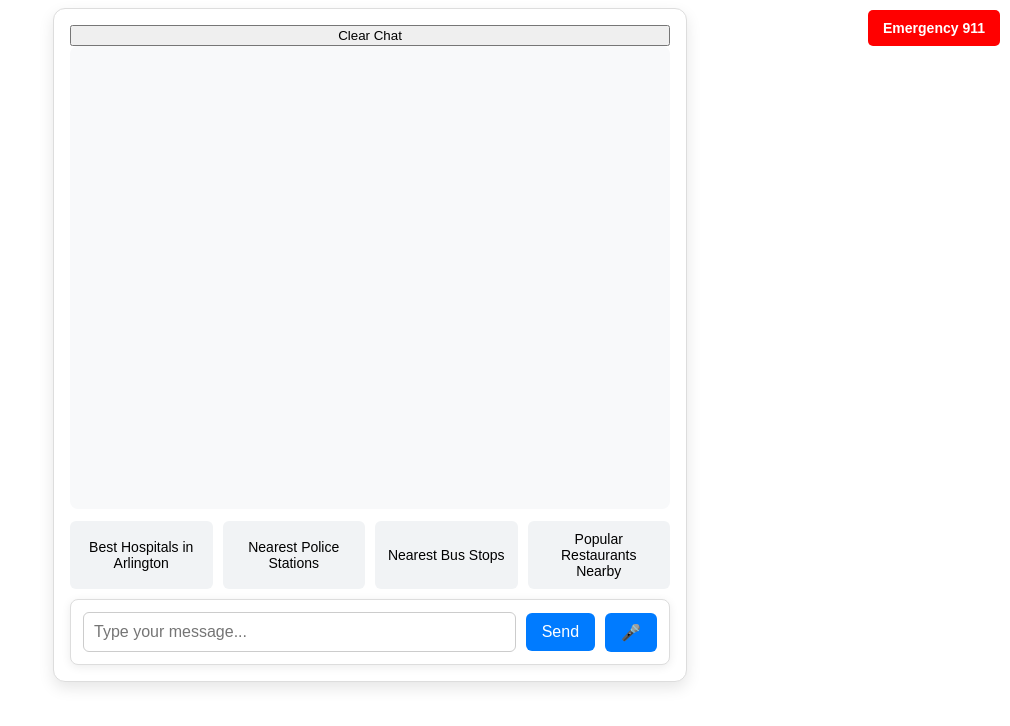
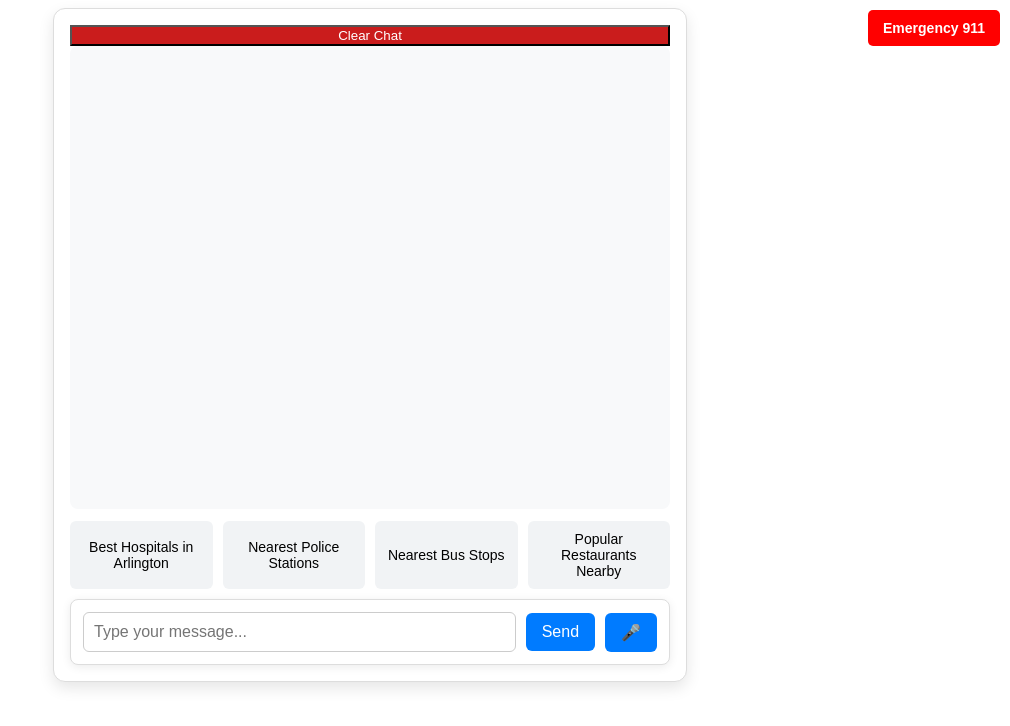
Before and after one commit to SujitShres1ha/SmartChatBot, a Next.js app: page / in a window 1280 px wide. Shown: the top 726 px of the page, without its empty margins (270-1280 px from the left). Built offline with nearby package versions, Linux system fonts and the light colour scheme.

Commit message:
Add styling to clear button in ChatWindow component

```diff
--- a/src/components/ChatWindow.jsx
+++ b/src/components/ChatWindow.jsx
@@ -92,7 +92,7 @@ const ChatWindow = () => {
 
   return (
     <div className="chat-window">
-      <button onClick={clearChatHistory}>Clear Chat</button>
+      <button onClick={clearChatHistory} className="clear">Clear Chat</button>
 
       {/* Emergency Button */}
       <button className="emergency-button" onClick={handleEmergencyClick}>
--- a/src/lib/gemini.js
+++ b/src/lib/gemini.js
@@ -7,7 +7,7 @@ const ai = new GoogleGenAI({ apiKey });
 export default async function gemini(messages) {
   try {
     // Format context with sender roles
-    const locationContext = `Imagine you are a friendly and knowledgeable expert living in Arlington, Texas. Answer the following questions with honesty and keep your responses concise. Provide helpful and accurate information based on your local expertise. The user responses are for your reference only. Limit your response under 100 words.\n\n`
+    const locationContext = `Imagine you are a friendly and knowledgeable expert living in Arlington, Texas. Answer the following questions with honesty and keep your responses concise. Provide helpful and accurate information based on your local expertise. The user responses are for your reference only. Limit your response under 100 words.\n\n`;
     const formattedMessages = messages.map((message) =>
       `${message.text}`
     ).join("\n");
--- a/src/styles/globals.css
+++ b/src/styles/globals.css
@@ -182,3 +182,8 @@
 .emergency-button:hover {
   background-color: darkred;
 }
+
+.clear {
+  background-color: rgb(202, 28, 28);
+  color: white
+}
```
